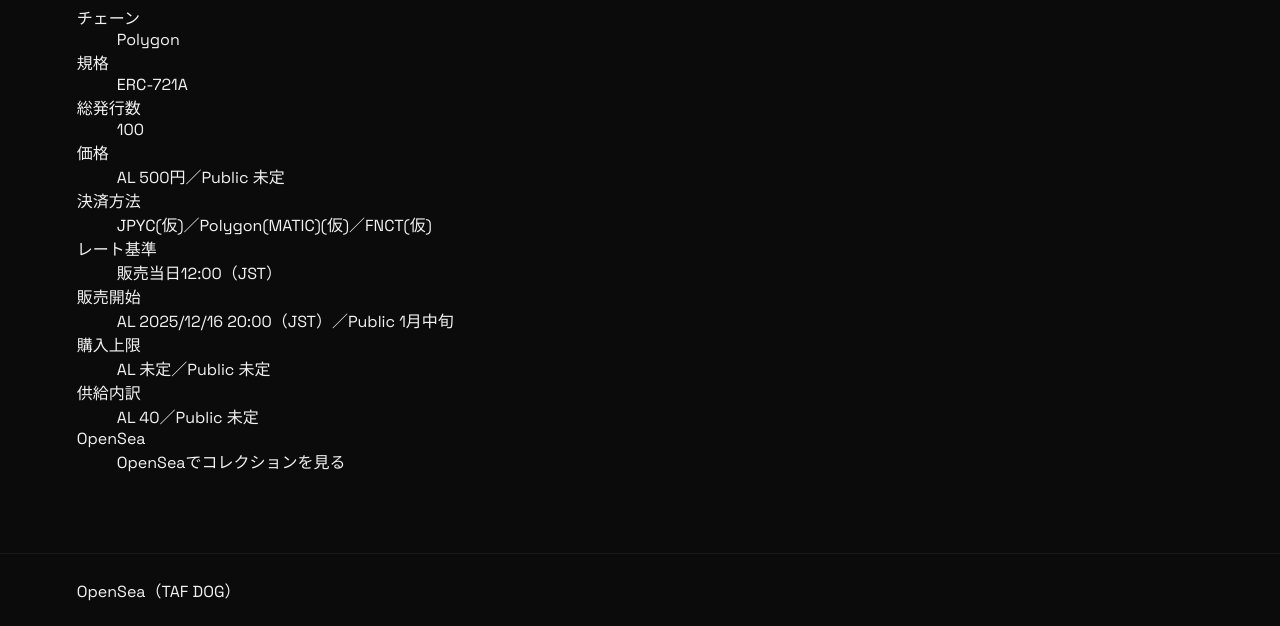
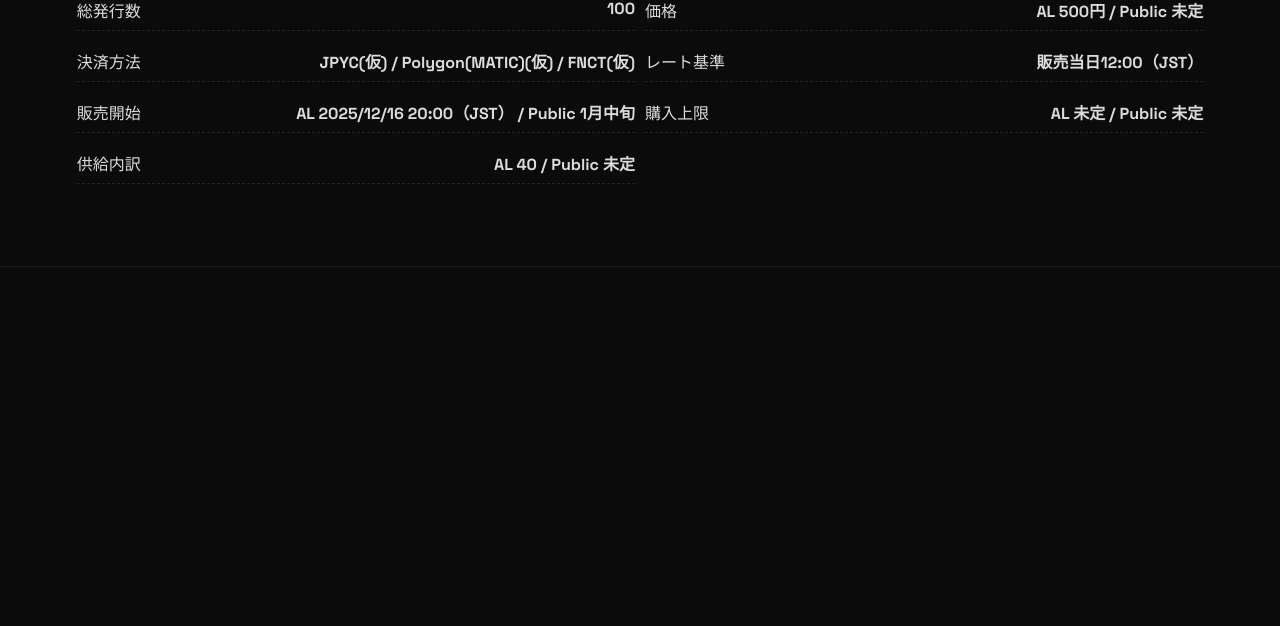
Before and after one commit to kimura-jane/JOMON, a plain HTML site: page nft/taf-dog.html in a window 1280 px wide. Shown: the part 675-1301 px from the top of the page. After the commit the page ends 990 px from the top, so only its background shows below. Drawn offline with Linux system fonts and the light colour scheme.

Commit message:
Update taf-dog.html

```diff
--- a/nft/taf-dog.html
+++ b/nft/taf-dog.html
@@ -23,17 +23,12 @@
     <section class="block">
       <div class="next-grid">
         <figure class="card">
-          <!-- 画像はリポジトリ直下の taf_dog.jpg を使用 -->
           <img src="../taf_dog.jpg" alt="TAF DOG" loading="eager" decoding="async">
         </figure>
 
         <div>
           <h1 style="margin-top:0">TAF DOG — Collection #1</h1>
           <p class="muted">Polygon / ERC-721A</p>
-
-          <p class="cta">
-            <a class="btn" href="https://opensea.io/ja/collection/taf-dog" target="_blank" rel="noopener">OpenSeaで見る</a>
-          </p>
 
           <ul class="spec">
             <li><span>Allowlist</span><strong>2025-12-16 20:00 JST</strong></li>
@@ -44,6 +39,7 @@
 
           <div class="cta">
             <a class="btn primary" aria-disabled="true">Mint（準備中）</a>
+            <!-- OpenSeaリンクはこの1箇所のみ -->
             <a class="btn" href="https://opensea.io/ja/collection/taf-dog" target="_blank" rel="noopener">Marketplace</a>
           </div>
         </div>
@@ -52,26 +48,21 @@
 
     <section class="block">
       <h2>詳細</h2>
-      <dl class="plain">
-        <dt>チェーン</dt><dd>Polygon</dd>
-        <dt>規格</dt><dd>ERC-721A</dd>
-        <dt>総発行数</dt><dd>100</dd>
-        <dt>価格</dt><dd>AL 500円／Public 未定</dd>
-        <dt>決済方法</dt><dd>JPYC(仮)／Polygon(MATIC)(仮)／FNCT(仮)</dd>
-        <dt>レート基準</dt><dd>販売当日12:00（JST）</dd>
-        <dt>販売開始</dt><dd>AL 2025/12/16 20:00（JST）／Public 1月中旬</dd>
-        <dt>購入上限</dt><dd>AL 未定／Public 未定</dd>
-        <dt>供給内訳</dt><dd>AL 40／Public 未定</dd>
-        <dt>OpenSea</dt>
-        <dd><a href="https://opensea.io/ja/collection/taf-dog" target="_blank" rel="noopener">OpenSeaでコレクションを見る</a></dd>
-      </dl>
+      <!-- 見やすい一覧（サイト既存の .spec を再利用） -->
+      <ul class="spec">
+        <li><span>チェーン</span><strong>Polygon</strong></li>
+        <li><span>規格</span><strong>ERC-721A</strong></li>
+        <li><span>総発行数</span><strong>100</strong></li>
+        <li><span>価格</span><strong>AL 500円 / Public 未定</strong></li>
+        <li><span>決済方法</span><strong>JPYC(仮) / Polygon(MATIC)(仮) / FNCT(仮)</strong></li>
+        <li><span>レート基準</span><strong>販売当日12:00（JST）</strong></li>
+        <li><span>販売開始</span><strong>AL 2025/12/16 20:00（JST） / Public 1月中旬</strong></li>
+        <li><span>購入上限</span><strong>AL 未定 / Public 未定</strong></li>
+        <li><span>供給内訳</span><strong>AL 40 / Public 未定</strong></li>
+      </ul>
     </section>
   </main>
 
-  <footer class="footer">
-    <div class="container">
-      <a href="https://opensea.io/ja/collection/taf-dog" target="_blank" rel="noopener">OpenSea（TAF DOG）</a>
-    </div>
-  </footer>
+  <footer class="footer"><div class="container"></div></footer>
 </body>
 </html>
```
